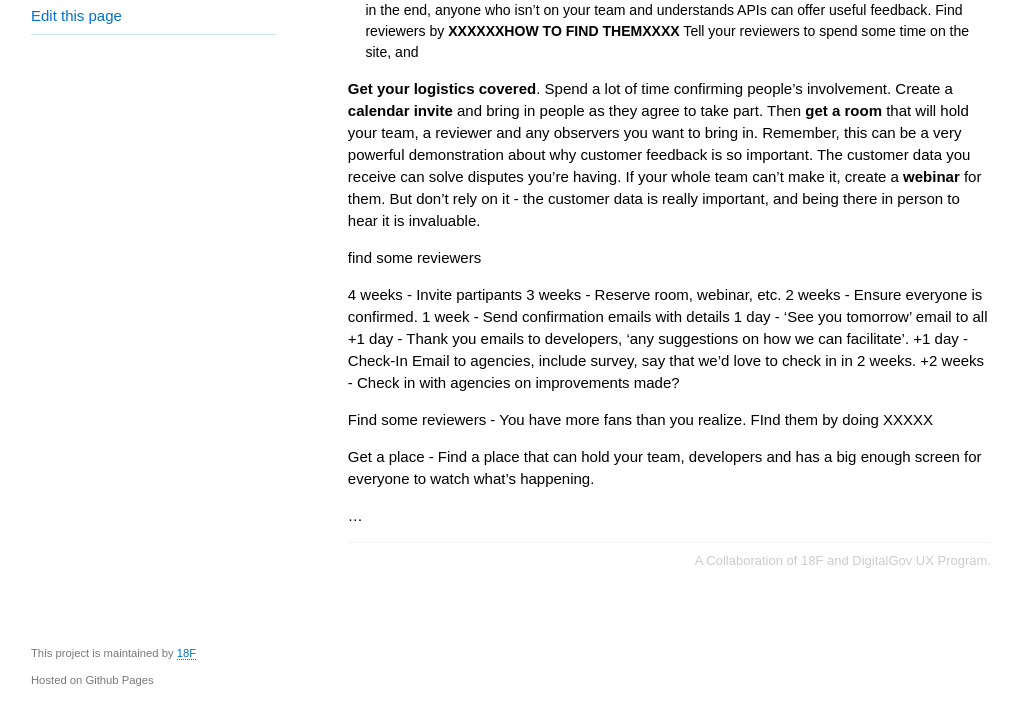
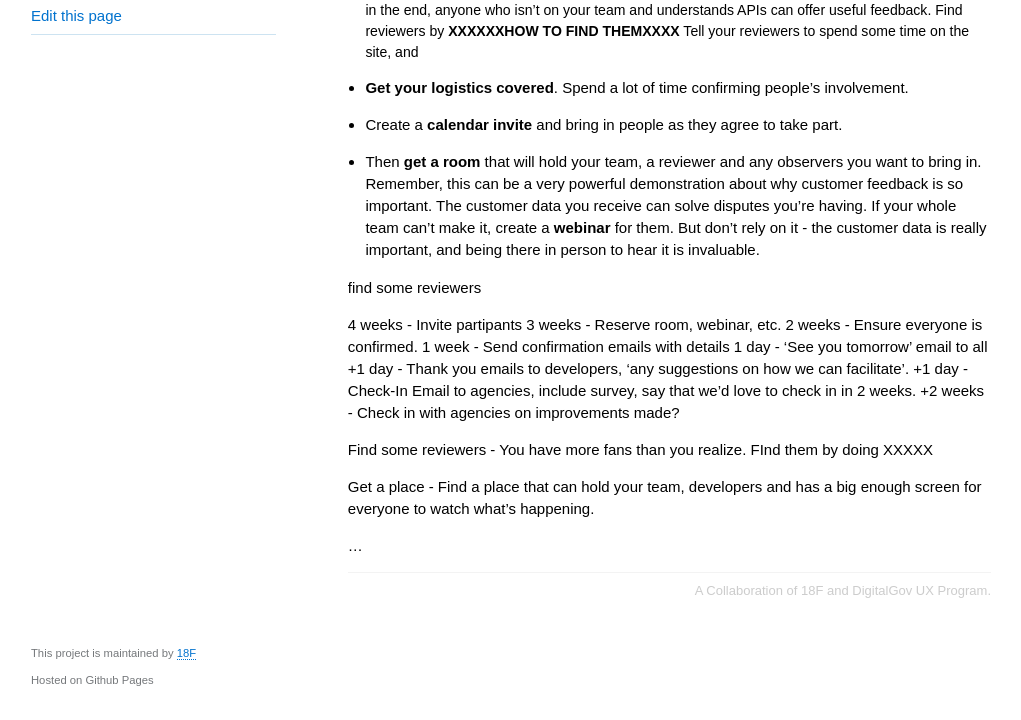
Before and after one commit to 18F/API-Usability-Testing, a Jekyll site: the page built from pages/guide.md, in a window 1280 px wide and 1070 px high. Shown: the part 350-1070 px from the top of the window, without its empty margins (129-1150 px from the left). Built offline with Jekyll 4.4.1, drawn with Linux system fonts in a browser that asks for light colours.

```diff
--- a/pages/guide.md
+++ b/pages/guide.md
@@ -10,7 +10,9 @@ Here's how to create your own API Usability Evaluation:
 
 + Then **find some reviwers**. You want to get people who are close to your customers as possible. But in the end, anyone who isn't on your team and understands APIs can offer useful feedback. Find reviewers by **XXXXXXHOW TO FIND THEMXXXX** Tell your reviewers to spend some time on the site, and
 
-**Get your logistics covered**. Spend a lot of time confirming people's involvement. Create a **calendar invite** and bring in people as they agree to take part. Then **get a room** that will hold your team, a reviewer and any observers you want to bring in. Remember, this can be a very powerful demonstration about why customer feedback is so important. The customer data you receive can solve disputes you're having. If your whole team can't make it, create a **webinar** for them. But don't rely on it - the customer data is really important, and being there in person to hear it is invaluable.
++ **Get your logistics covered**. Spend a lot of time confirming people's involvement.
++ Create a **calendar invite** and bring in people as they agree to take part.
++ Then **get a room** that will hold your team, a reviewer and any observers you want to bring in. Remember, this can be a very powerful demonstration about why customer feedback is so important. The customer data you receive can solve disputes you're having. If your whole team can't make it, create a **webinar** for them. But don't rely on it - the customer data is really important, and being there in person to hear it is invaluable.
 
 
 
```
